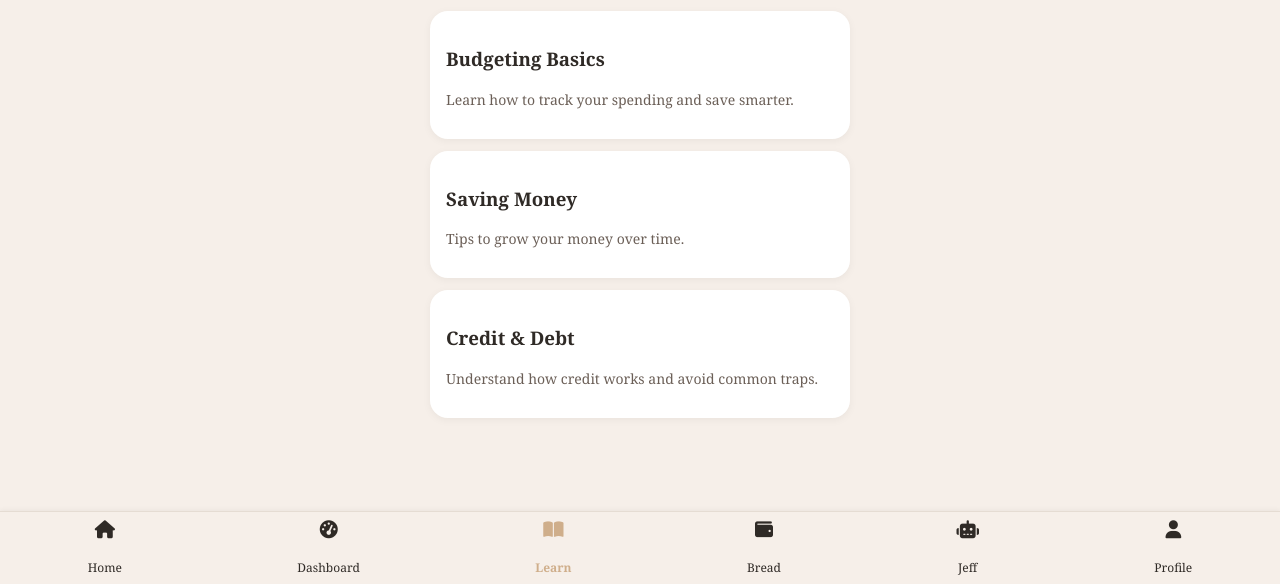
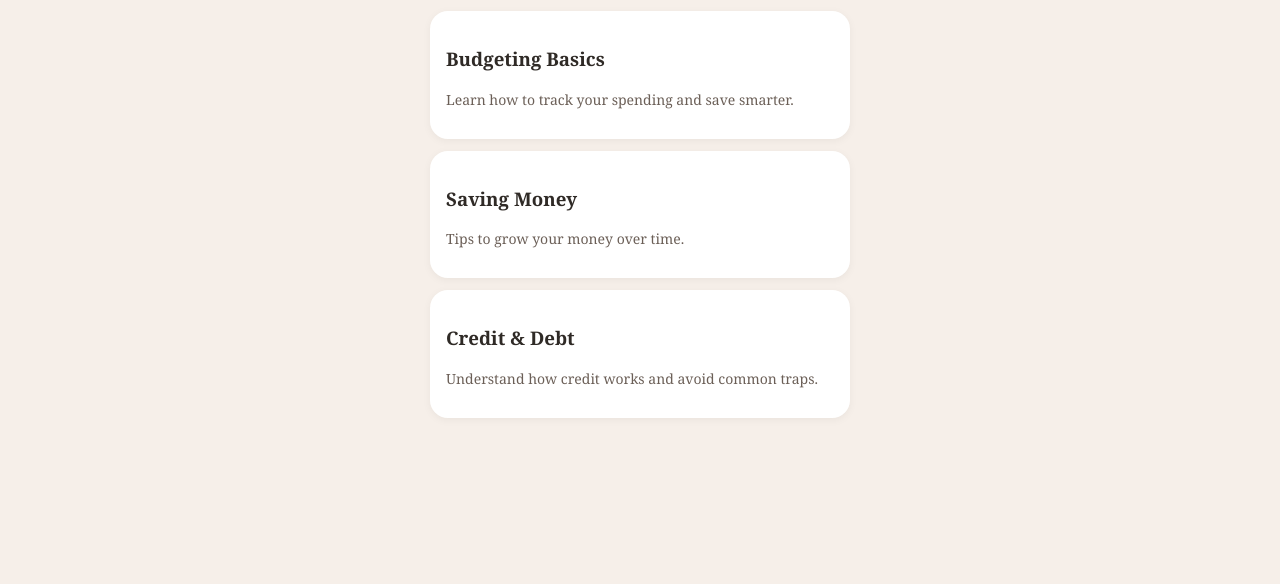
Before and after one commit to breadnbutterbank/bread-n-butter, a plain HTML site: page learn.html in a window 1280 px wide. Shown: the part 216-800 px from the top of the page. Drawn offline with Linux system fonts and the light colour scheme.

Commit message:
Update learn.html

```diff
--- a/learn.html
+++ b/learn.html
@@ -40,14 +40,5 @@
     </div>
   </div>
 
-  <div class="bottom-nav">
-    <a href="index.html"><i class="fas fa-home"></i><br>Home</a>
-    <a href="dashboard.html"><i class="fas fa-tachometer-alt"></i><br>Dashboard</a>
-    <a href="learn.html" class="active"><i class="fas fa-book-open"></i><br>Learn</a>
-    <a href="bread.html"><i class="fas fa-wallet"></i><br>Bread</a>
-    <a href="chat.html"><i class="fas fa-robot"></i><br>Jeff</a>
-    <a href="profile.html"><i class="fas fa-user"></i><br>Profile</a>
-  </div>
-
 </body>
 </html>
```
